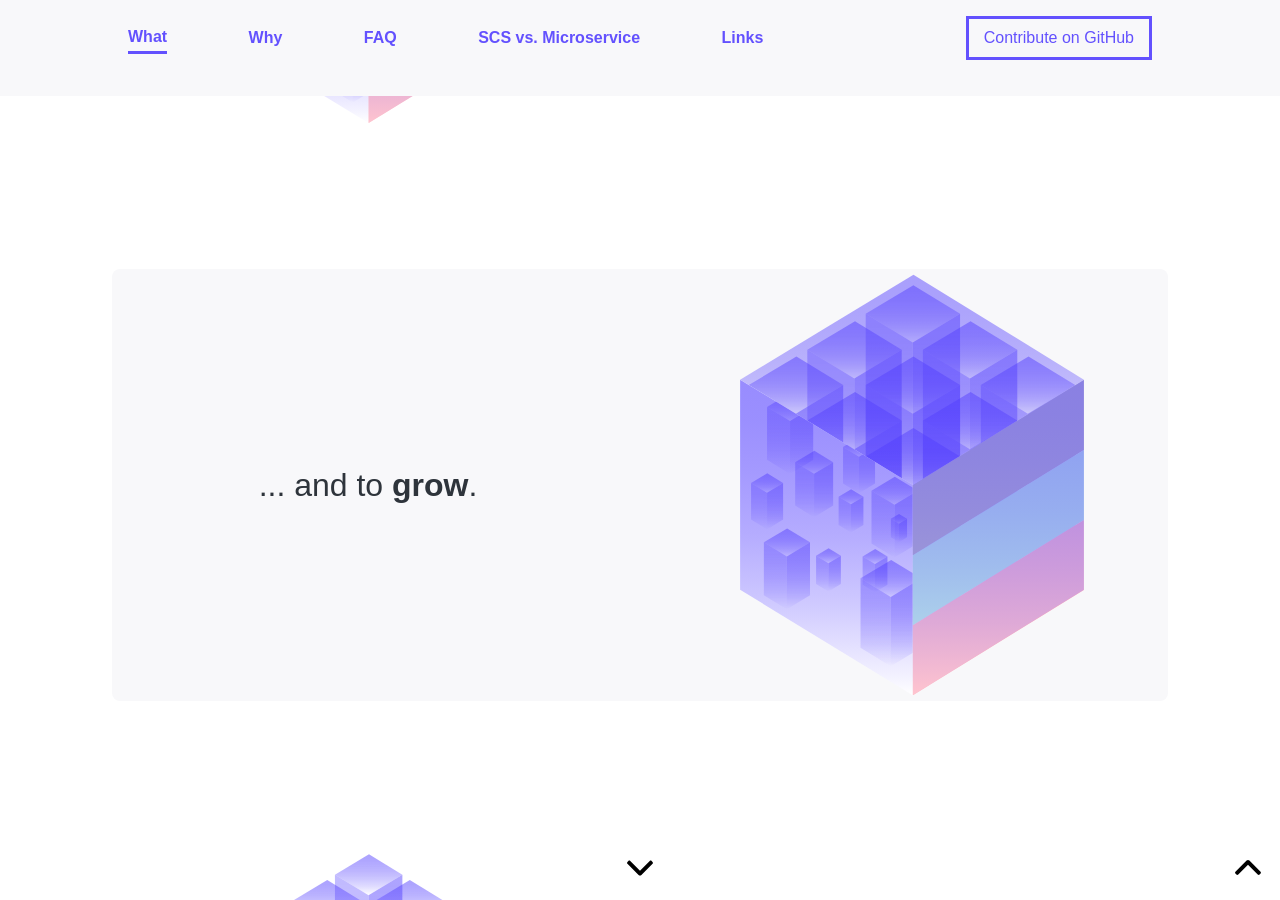
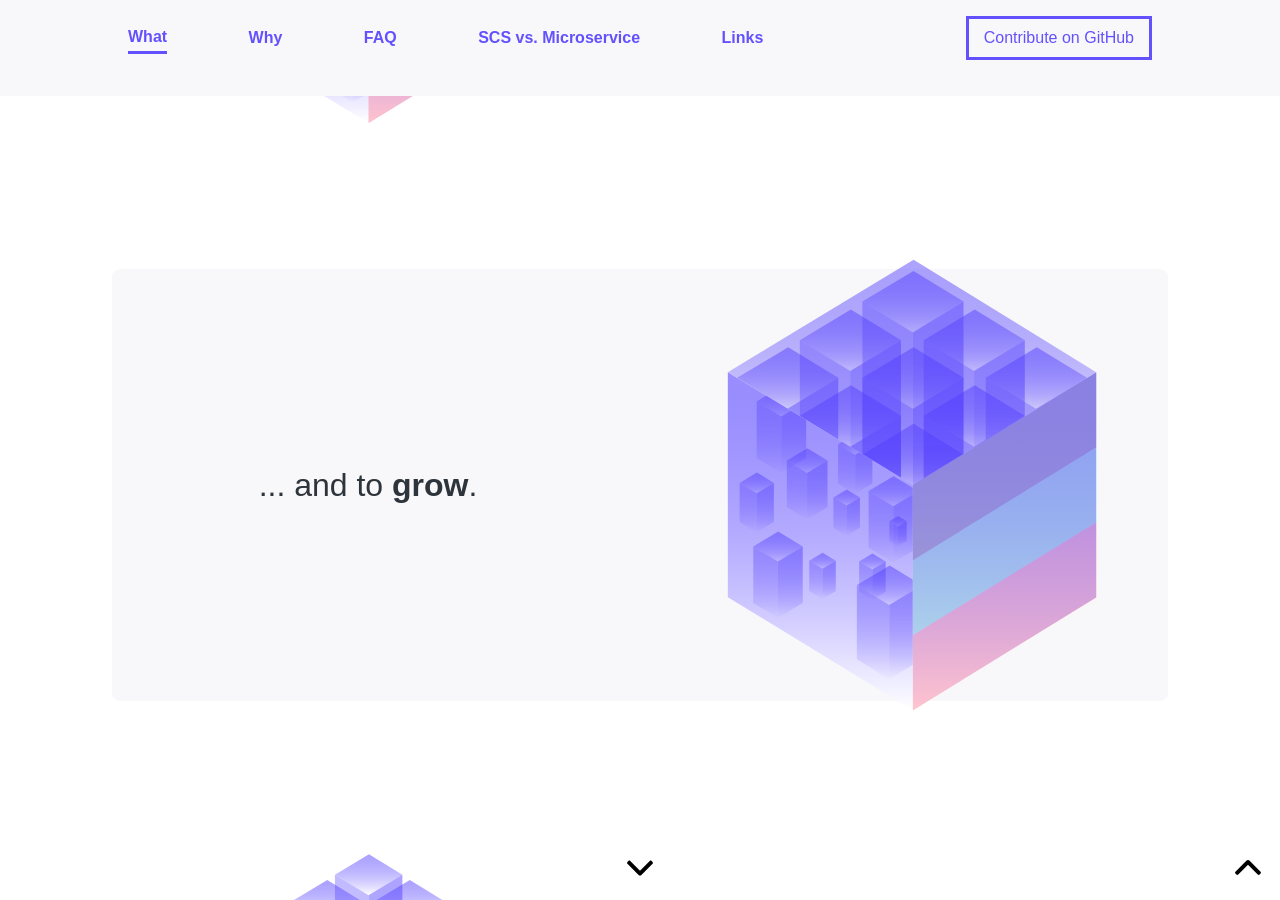
Before and after one commit to innoq/SCS, a Jekyll site: the page built from index.html, in a window 1280 px wide and 900 px high, scrolled down 5769 px. Built offline with Jekyll 4.4.1, drawn with Linux system fonts in a browser that asks for light colours; some web fonts are replaced.

Commit message:
undo smaller with for large img, img should break out of container

```diff
--- a/css/index.css
+++ b/css/index.css
@@ -204,7 +204,7 @@
   }
 
   .idea__img-container.idea__img--large img {
-    width: 28rem;
+    width: 30rem;
     max-width: none;
     max-height: none;
   }
```
